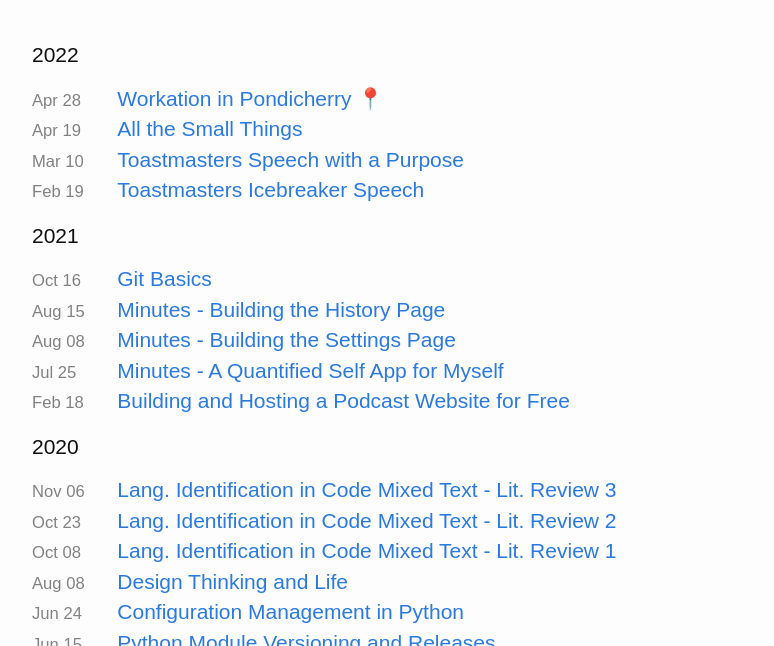
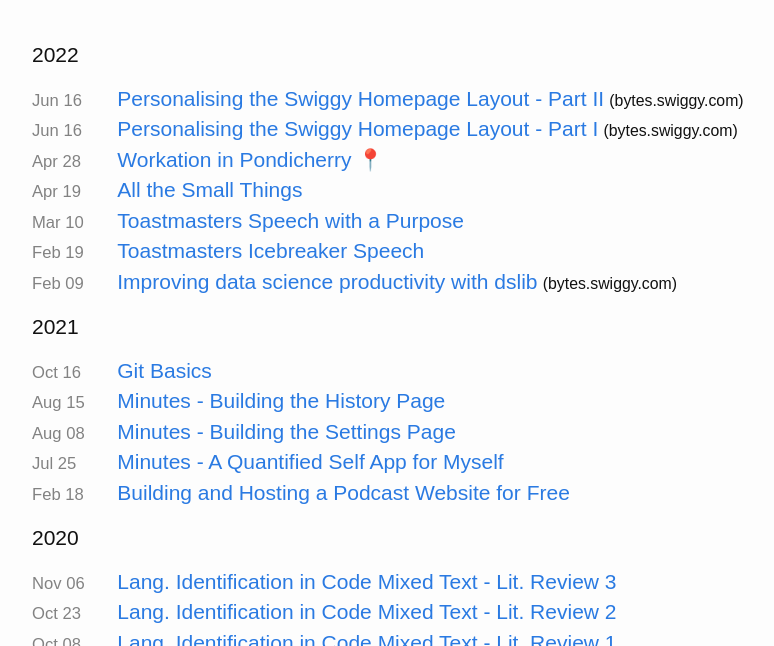
Before and after one commit to TrigonaMinima/TrigonaMinima.github.io, a Jekyll site: the page built from index.html, in a window 1280 px wide and 900 px high, cut to the strip 254-900 px from the top of the window. Shown: the whole strip, without its empty margins (213-987 px from the left). Built offline with Jekyll 4.4.1, drawn with Linux system fonts in a browser that asks for light colours; the list of posts is cut into pages by our own code.

Commit message:
Add: links to 3 swiggy blogs

```diff
--- /dev/null
+++ b/_posts/2022-02-09-dslib.md
@@ -0,0 +1,8 @@
+---
+layout: post
+title: "Improving data science productivity with dslib"
+date: "2022-02-09"
+categories: work
+type: work
+external_url: https://bytes.swiggy.com/improving-ds-productivity-with-dslib-267da7e282b
+---
--- /dev/null
+++ b/_posts/2022-06-16-swiggy-homepage-1.md
@@ -0,0 +1,8 @@
+---
+layout: post
+title: "Personalising the Swiggy Homepage Layout - Part I"
+date: "2022-06-16"
+categories: work
+type: work
+external_url: https://bytes.swiggy.com/personalising-the-swiggy-homepage-layout-part-i-1048dba5e703
+---
--- /dev/null
+++ b/_posts/2022-06-16-swiggy-homepage-2.md
@@ -0,0 +1,8 @@
+---
+layout: post
+title: "Personalising the Swiggy Homepage Layout - Part II"
+date: "2022-06-16"
+categories: work
+type: work
+external_url: https://bytes.swiggy.com/personalising-the-swiggy-homepage-layout-part-ii-450c55a40058
+---
--- a/index.html
+++ b/index.html
@@ -19,6 +19,7 @@ layout: default
       <!-- post link -->
       <!-- <h2><a class="post-link" href="{{ post.url | prepend: site.baseurl }}">{{ post.title }}</a></h2> -->
 
+      <!-- Add Year header -->
       {% assign curr_post_year = post.date | date: "%Y" %}
 
       {% if curr_post_year != prev_post_year %}
@@ -28,11 +29,17 @@ layout: default
 
       {% assign prev_post_year = curr_post_year %}
 
+      <!-- Add post date and link -->
+      <span class="post-meta" style="display: inline-block; width: 80px;">{{ post.date | date: "%b %d" }}&nbsp;</span>
 
-      <!-- <div> -->
-      <span class="post-meta" style="display: inline-block; width: 80px;">{{ post.date | date: "%b %d" }}&nbsp;</span>
+      {% if post.type == 'work' %}
+      {% assign external_url_text = post.external_url | split: '/' %}
+      <a class="post-link" target="_blank" href="{{ post.external_url }}">{{ post.title }}</a> <small>({{
+        external_url_text[2]
+        }})</small>
+      {% else %}
       <a class="post-link" href="{{ post.url | prepend: site.baseurl }}">{{ post.title }}</a>
-      <!-- </div> -->
+      {% endif %}
 
       <!-- Post categories -->
       <!-- <span class="post-meta">
@@ -49,6 +56,7 @@ layout: default
     {% endfor %}
   </ul>
 
+  <!-- Add page numbers -->
   {% unless paginator.total_pages == 1 %}
   <section class="pagination">
 
--- a/js/heatmap.js
+++ b/js/heatmap.js
@@ -45,9 +45,10 @@ var data = [
     { "year": years.length - 7 - 1, "month": 6, "value": 1 },
     { "year": years.length - 7 - 1, "month": 7, "value": 2 },
     { "year": years.length - 7 - 1, "month": 9, "value": 1 },
-    { "year": years.length - 8 - 1, "month": 1, "value": 1 },
+    { "year": years.length - 8 - 1, "month": 1, "value": 2 },
     { "year": years.length - 8 - 1, "month": 2, "value": 1 },
     { "year": years.length - 8 - 1, "month": 3, "value": 1 },
+    { "year": years.length - 8 - 1, "month": 5, "value": 2 },
 ];
 
 
```
